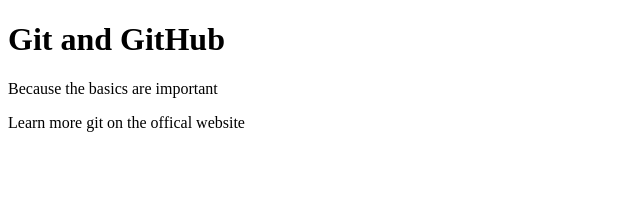
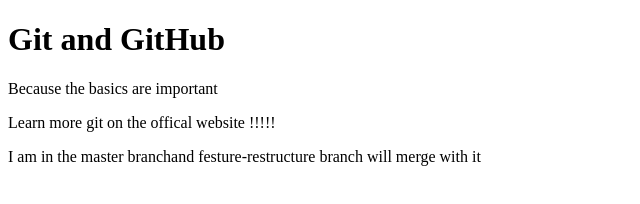
Before and after one commit to Yashwant1997/github-practice, a plain HTML site: page index.html in a window 1280 px wide. Shown: the whole page, without its empty margins (0-640 px from the left). Drawn offline with Linux system fonts and the light colour scheme.

Commit message:
slight changes

```diff
--- a/index.html
+++ b/index.html
@@ -9,7 +9,8 @@
     <h1>Git and GitHub </h1>
     <p>Because the basics are important</p>
 
-    <p>Learn more git on the offical website</p>
+    <p>Learn more git on the offical website !!!!!</p>
+    <p>I am in the master branchand festure-restructure branch will merge with it</p>
 
 </body>
 </html>
```
